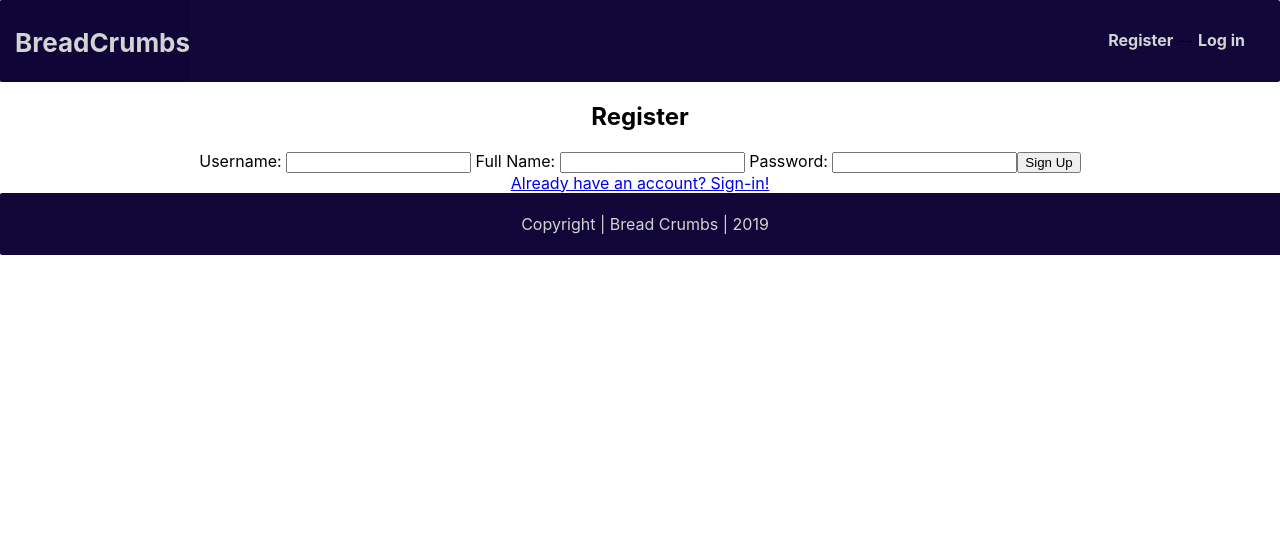
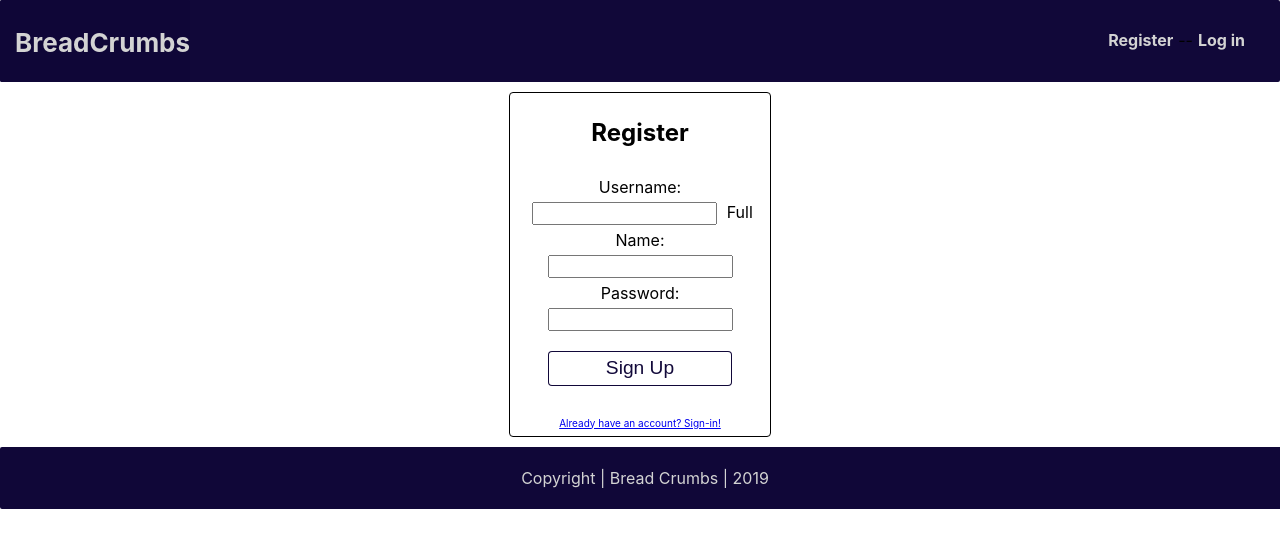
Before and after one commit to thinkful-ei-gecko/BreadCrumbs-Client, a React (Create React App) app: page /register in a window 1280 px wide. Shown: the top 548 px of the page. Built offline with nearby package versions, Linux system fonts and the light colour scheme.

Commit message:
some css added to login/reg

```diff
--- a/src/components/Login/Login.js
+++ b/src/components/Login/Login.js
@@ -31,12 +31,13 @@ export default class Login extends Component {
     render() {
         return (
             <div>
-              <form onSubmit={this.handleSubmitJwtAuth}>
+              <h2> Login </h2>
+              <form className='login-reg' onSubmit={this.handleSubmitJwtAuth}>
                 <label htmlFor='Login-username'> Username: </label>
-                <input aria-label='Login-username' name='user_name' type='text' required ></input>
+                <input className='input' aria-label='Login-username' name='user_name' type='text' required ></input>
                 <label htmlFor='Login-password'> Password: </label>
-                <input aria-label='Login-password' name='password' type='password' required ></input>
-                <button type='submit'>login</button>
+                <input className='input' aria-label='Login-password' name='password' type='password' required ></input>
+                <button className='loginRegBtn' type='submit'>login</button>
               </form>
             </div>
         )
--- a/src/components/Registartion/Registration.js
+++ b/src/components/Registartion/Registration.js
@@ -31,15 +31,15 @@ export default class Login extends Component {
       return (
           <div>
               <h2>Register </h2>
-              <form onSubmit={this.handleSubmit}>
+              <form className='login-reg' onSubmit={this.handleSubmit}>
               <div role="alert">{error && <p>{error}</p>}</div>
                   <label htmlFor='Signup-username'> Username: </label>
-                  <input aria-label='Signup-username' name='user_name' type='text' required ></input>
+                  <input className='input' aria-label='Signup-username' name='user_name' type='text' required ></input>
                   <label htmlFor='Signup-fullname'> Full Name: </label>
-                  <input aria-label='Signup-fullname' name='fullname' type='text' required ></input>
+                  <input className='input' aria-label='Signup-fullname' name='fullname' type='text' required ></input>
                   <label htmlFor='Signup-password' name='password'> Password: </label>
-                  <input aria-label='Signup-password' name='password' type='password' required ></input>
-                  <button type='submit'>Sign Up</button>
+                  <input className='input' aria-label='Signup-password' name='password' type='password' required ></input>
+                  <button className='loginRegBtn' type='submit'>Sign Up</button>
               </form>
           </div>
       )
--- a/src/routes/LoginPage/LoginPage.css
+++ b/src/routes/LoginPage/LoginPage.css
@@ -0,0 +1,44 @@
+.box {
+    display: block;
+    width: 250px;
+    height: auto;
+    margin-top: 50px;
+    text-align: center;
+    margin: auto;
+    border: 1px solid black;
+    padding: 5px;
+    margin-top: 10px;
+    margin-bottom: 10px;
+    border-radius: 4px;
+  }
+
+  .login-reg {
+    text-align: center;
+    padding: 10px;
+  }
+
+  .input {
+      padding: 2px;
+      margin: 5px;
+  }
+
+  .subtext {
+      font-size: x-small;
+  }
+
+  .loginRegBtn {
+    height: 35px;
+    width: 80%;
+    font-size: larger;
+    margin: 15px;
+    border-radius: 4px;
+    cursor: pointer;
+    background-color: white;
+    color: rgba(16, 7, 56, 0.993);
+    border: 1px solid rgba(16, 7, 56, 0.993);
+  }
+
+  .loginRegBtn:hover {
+    background-color: rgba(16, 7, 56, 0.993);
+    color: lightgrey;
+  }
--- a/src/routes/LoginPage/LoginPage.js
+++ b/src/routes/LoginPage/LoginPage.js
@@ -19,11 +19,10 @@ export default class LoginPage extends Component {
 
   render() {
     return (
-      <section className='LoginPage' >
-        <h2>Login</h2>
+      <section className='box' >
         <Login onLoginSuccess={this.handleLoginSuccess}/>
         <div className='rerouteRegister'>
-          <Link to='/register'>Don't have an account yet? Sign-up!</Link>
+          <Link to='/register' className='subtext'>Don't have an account yet? Sign-up!</Link>
         </div>
       </section>
    )
--- a/src/routes/RegistrationPage/RegistrationPage.js
+++ b/src/routes/RegistrationPage/RegistrationPage.js
@@ -17,10 +17,10 @@ export default class SignUpPage extends Component {
 
   render() {
     return (
-      <section className='RegistrationPage'>
+      <section className='box'>
         <Registration onSignUpSuccess={this.handleSignUpSuccess}/>
         <div className='rerouteLogin'>
-          <Link to='/login'>Already have an account? Sign-in!</Link>
+          <Link to='/login' className='subtext'>Already have an account? Sign-in!</Link>
         </div>
       </section>
     )
```
